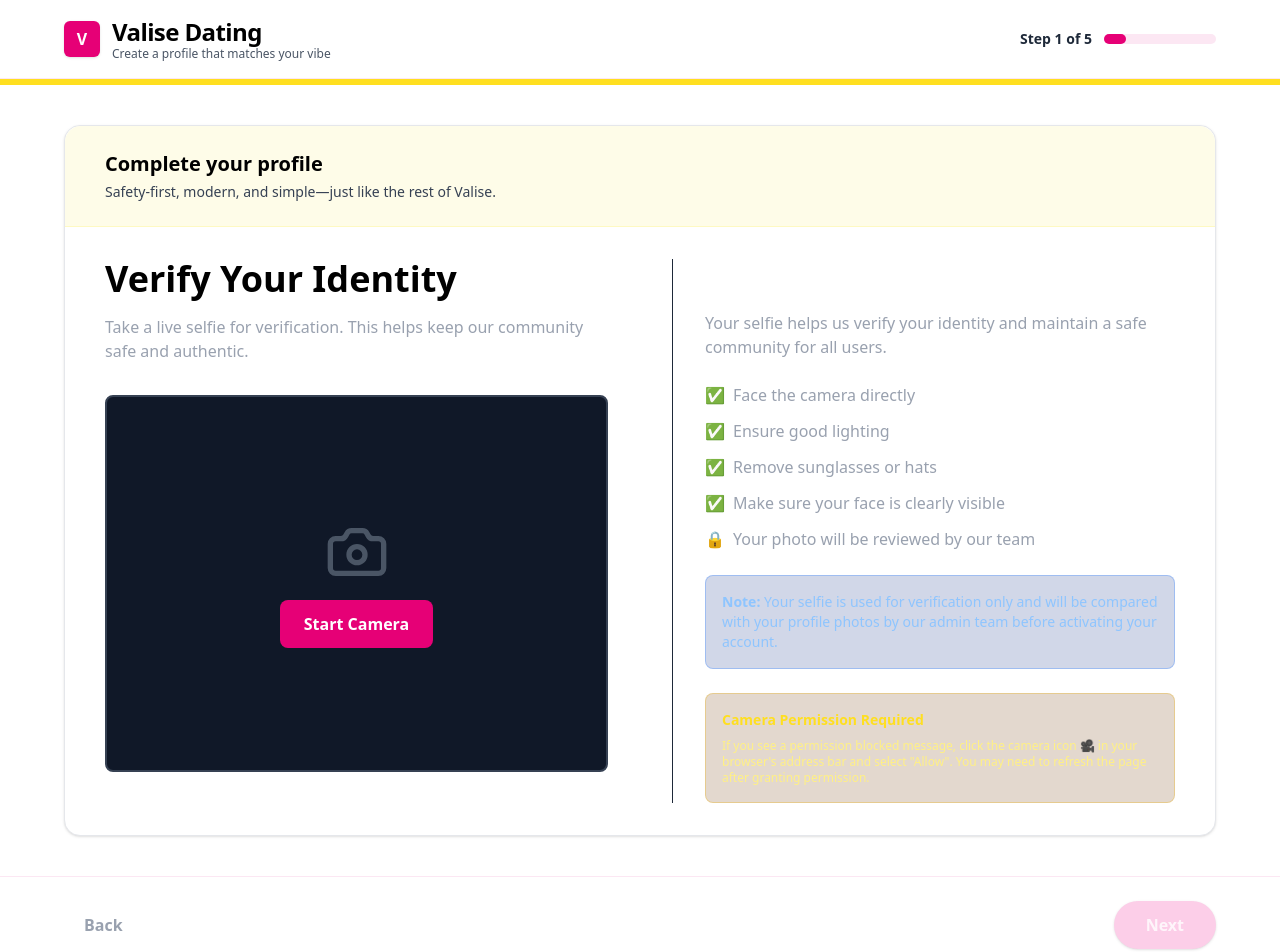
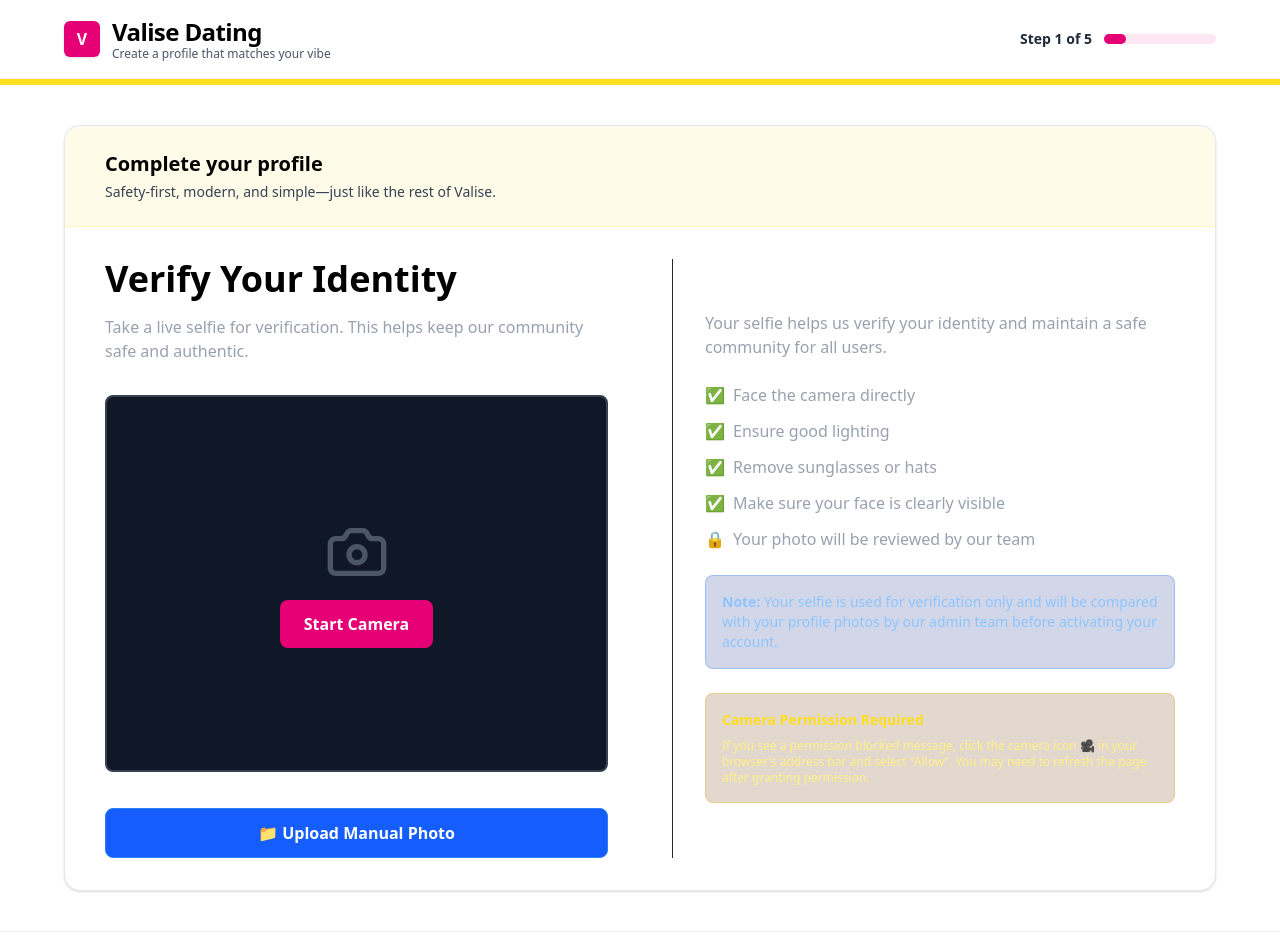
Before and after one commit to Sanchay-7/DatingApp, a Next.js app in the folder frontend/: page /profile-setup in a window 1280 px wide. Shown: the top 952 px of the page. Built offline with nearby package versions, Linux system fonts and the light colour scheme.

Commit message:
update selfi

```diff
--- a/frontend/src/components/onboarding/StepSelfie.jsx
+++ b/frontend/src/components/onboarding/StepSelfie.jsx
@@ -327,7 +327,8 @@ const StepSelfie = ({ formData, updateFormData, goToNext }) => {
                 )}
 
                 {/* Action Buttons */}
-                <div className="mt-6 flex gap-4">
+                <div className="mt-6 flex flex-col gap-3">
+                    <div className="flex gap-3">
                         {/* Capture button - only show when camera is started and no image captured */}
                         {cameraStarted && !capturedImage && (
                             <button
@@ -386,6 +387,32 @@ const StepSelfie = ({ formData, updateFormData, goToNext }) => {
                             </>
                         )}
                     </div>
+
+                    {/* Always show Upload Manual Photos button as alternative */}
+                    {!capturedImage && (
+                        <button
+                            onClick={() => fileInputRef.current?.click()}
+                            disabled={isUploading}
+                            className="w-full px-6 py-3 bg-blue-600 hover:bg-blue-700 text-white rounded-lg font-semibold transition flex items-center justify-center disabled:opacity-50 disabled:cursor-not-allowed border border-blue-500"
+                        >
+                            {isUploading ? (
+                                <>
+                                    <div className="w-5 h-5 border-2 border-white border-t-transparent rounded-full animate-spin mr-2" />
+                                    Uploading...
+                                </>
+                            ) : (
+                                <>📁 Upload Manual Photo</>
+                            )}
+                        </button>
+                    )}
+                    <input
+                        ref={fileInputRef}
+                        type="file"
+                        accept="image/*"
+                        onChange={handleFileUpload}
+                        className="hidden"
+                    />
+                </div>
             </section>
 
             {/* RIGHT COLUMN: Instructions */}
```
Lines whose indentation alone changed are shown as unchanged.
